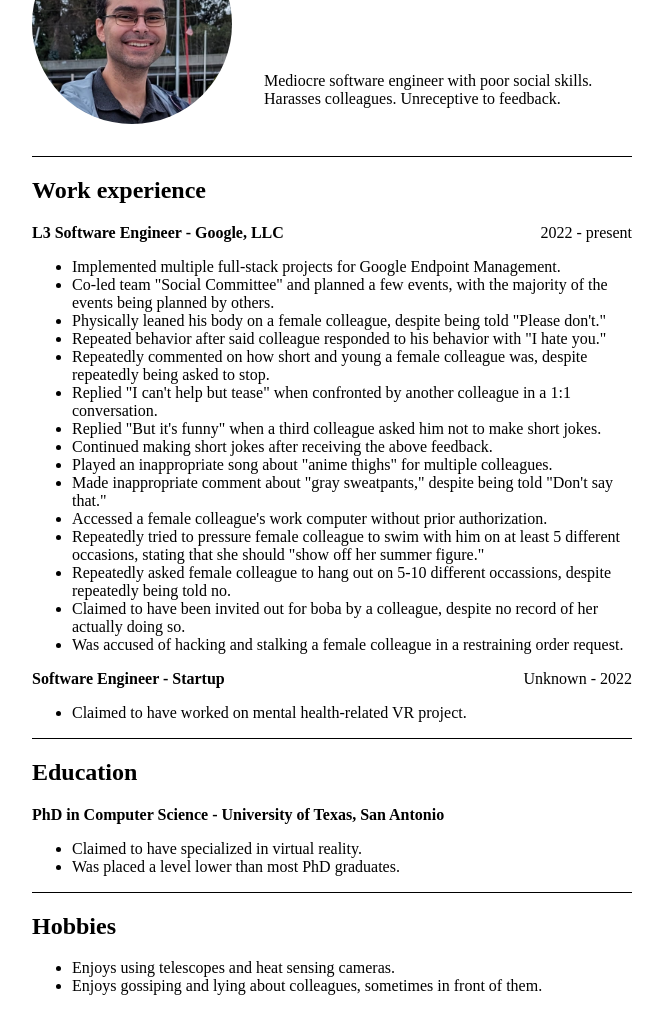
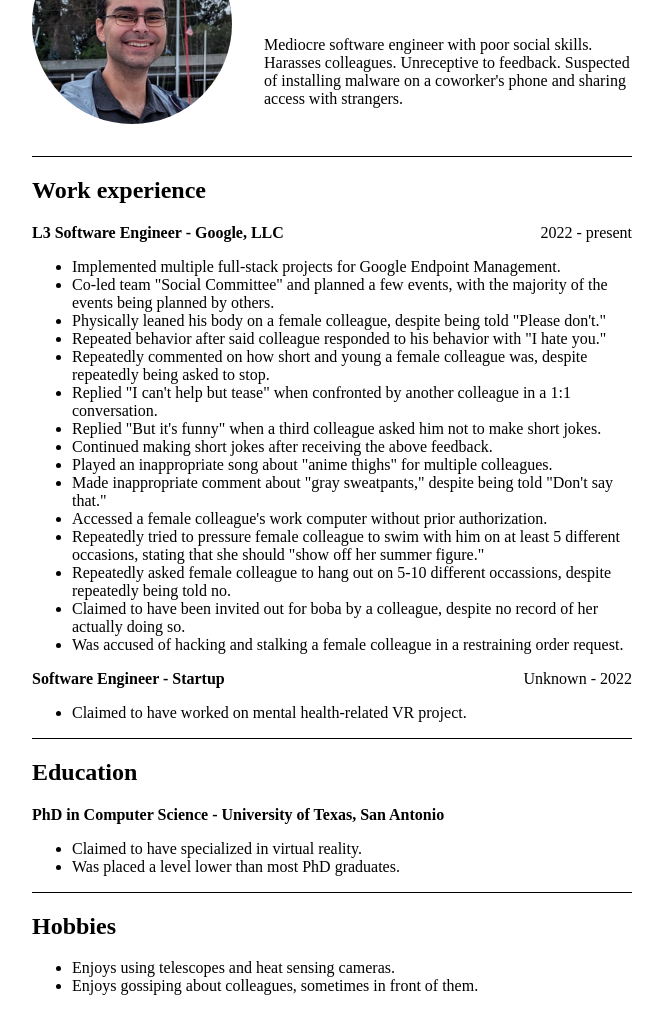
Before and after one commit to raphaelcic/raphaelcic.github.io, a plain HTML site: page index.html in a window 1280 px wide. Shown: the part 108-1119 px from the top of the page, without its empty margins (308-971 px from the left). Drawn offline with nearby package versions, Linux system fonts and the light colour scheme; a web font is replaced by a local one.

Commit message:
Update text.

```diff
--- a/index.html
+++ b/index.html
@@ -18,7 +18,7 @@
           <h1>Raphael Costa</h1>
           <a class="subtitle" href="https://www.linkedin.com/in/raphael-l-costa" target="_blank">LinkedIn</a>
         </div>
-        <p >Mediocre software engineer with poor social skills. Harasses colleagues. Unreceptive to feedback.</p>
+        <p >Mediocre software engineer with poor social skills. Harasses colleagues. Unreceptive to feedback. Suspected of installing malware on a coworker's phone and sharing access with strangers.</p>
       </div>
     </section>
     <section>
@@ -58,7 +58,7 @@
       <h2>Hobbies</h2>
       <ul>
         <li>Enjoys using telescopes and heat sensing cameras.</li>
-        <li>Enjoys gossiping and lying about colleagues, sometimes in front of them.</li>
+        <li>Enjoys gossiping about colleagues, sometimes in front of them.</li>
       </ul>
     </section>
   </body>
```
